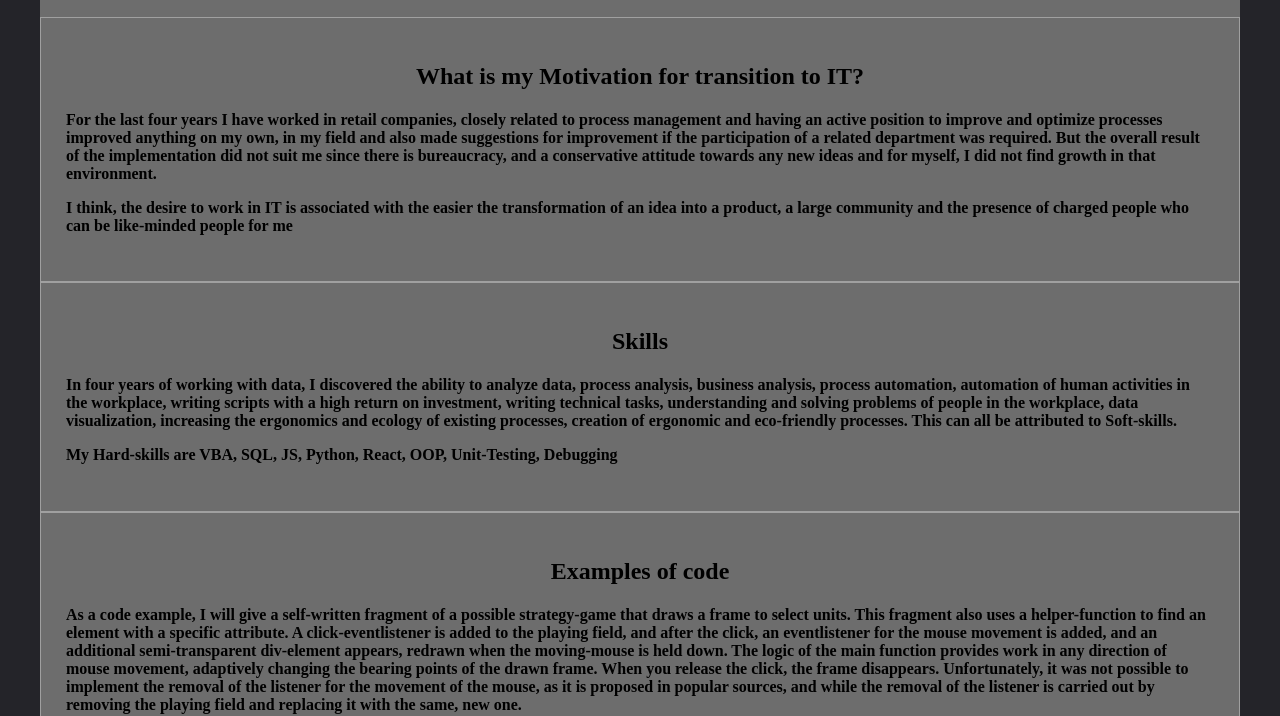
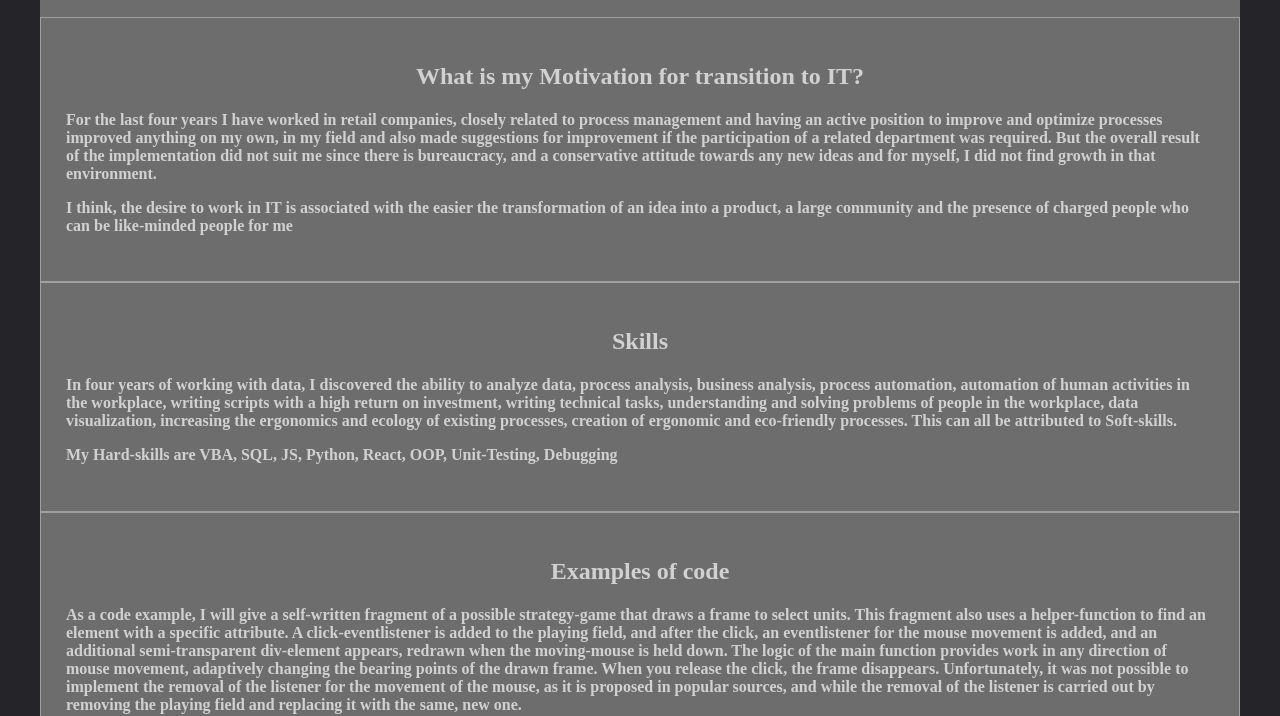
Before and after one commit to nickolayArbuzov/rsschool-cv, a plain HTML site: page index.html in a window 1280 px wide. Shown: the part 231-947 px from the top of the page. Drawn offline with Linux system fonts and the light colour scheme.

Commit message:
Update style.css

```diff
--- a/style.css
+++ b/style.css
@@ -3,6 +3,7 @@ body{
 }
 .container{
     margin: 0 auto;
+    color: rgb(209, 209, 209);
     background-color: rgb(109, 109, 109);
     max-width: 1200px;
 }
```
